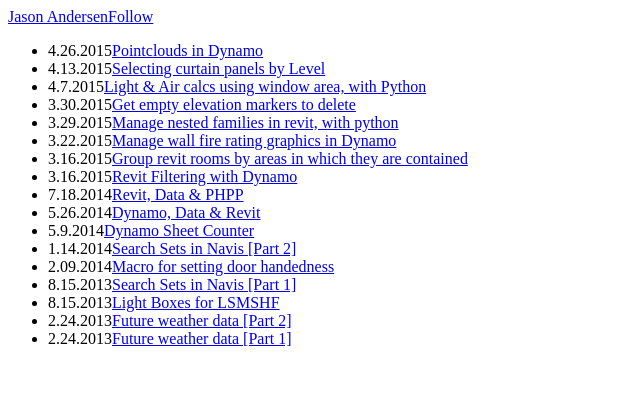
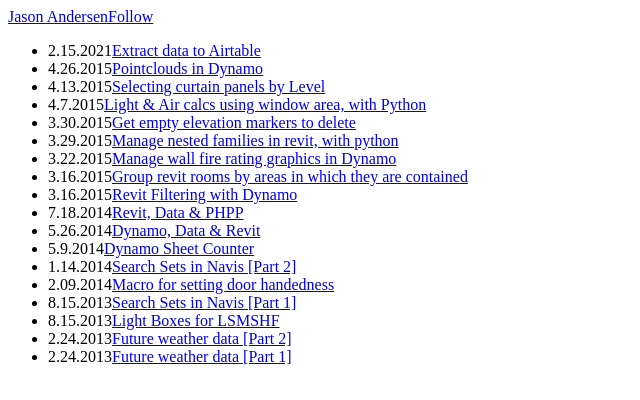
Before and after one commit to jrandersen/andersen_works, a Next.js app: page / in a window 1280 px wide. Shown: the top 400 px of the page, without its empty margins (0-640 px from the left). Built offline with nearby package versions, Linux system fonts and the light colour scheme.

Commit message:
adds framework for simpleAirtable

```diff
--- a/posts.json
+++ b/posts.json
@@ -1,5 +1,10 @@
 {
   "posts": [
+    {
+      "slug": "/blog/simpleAirtable",
+      "date": "2.15.2021",
+      "title": "Extract data to Airtable"
+    },
     {
       "slug": "/blog/pointCloudDynamo",
       "date": "4.26.2015",
```
Also changed, not shown: pages/blog/simpleHomes.mdx (added, +16 -0 lines).
